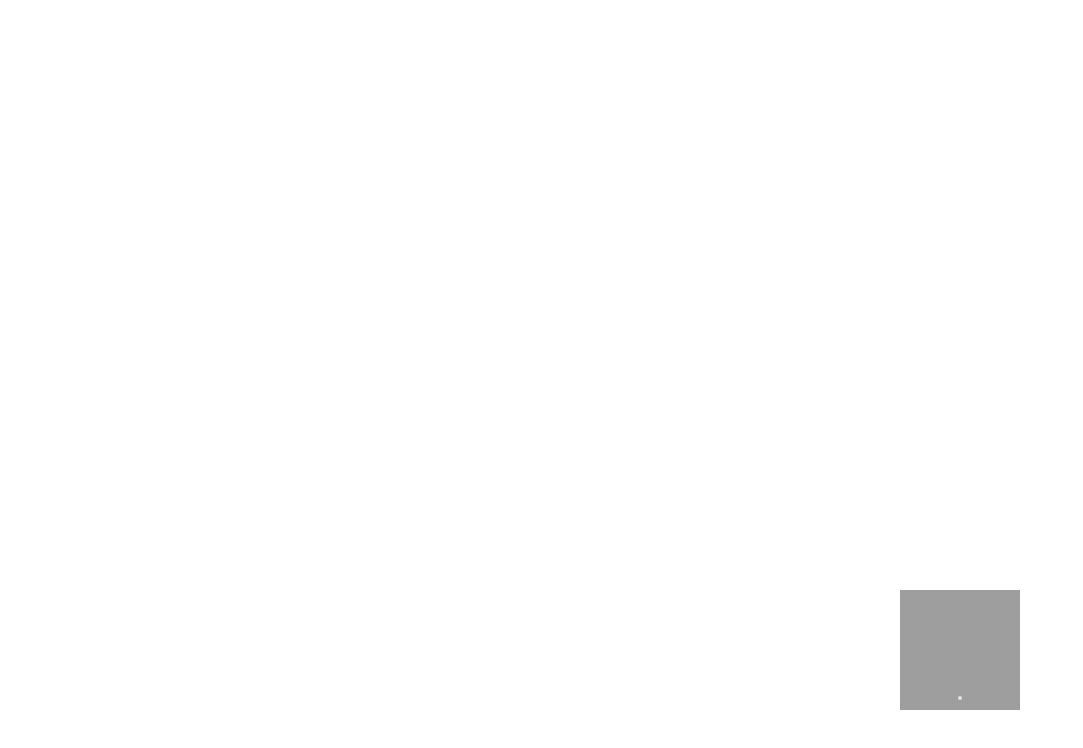
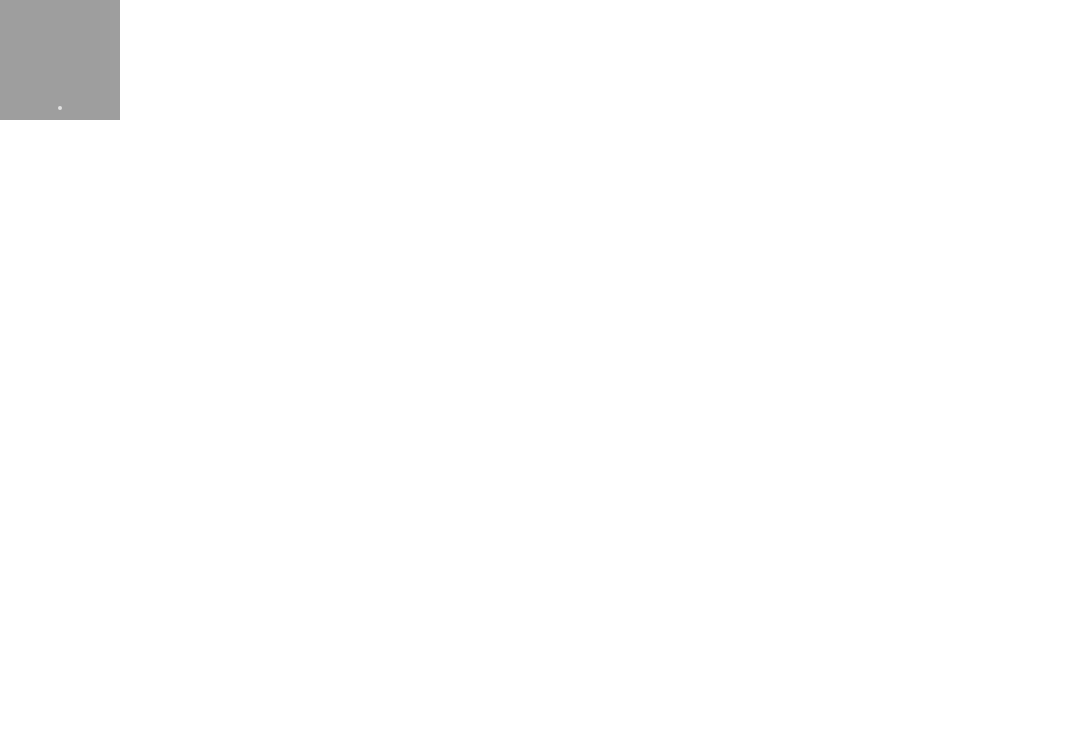
Before and after one commit to lightning-goats/Opti_Taco_Feeder, a plain HTML site: page index.html in a window 1280 px wide. Shown: the whole page, without its empty margins (0-1083 px from the left). Drawn offline with Linux system fonts and the light colour scheme; grey boxes are pictures that could not be loaded.

Commit message:
Update and rename qr.html to index.html
change to GRC services.  Remove outer container.

```diff
--- a/qr.html
+++ b/index.html
@@ -5,22 +5,12 @@
     <meta charset="UTF-8">
     <link rel="icon" href="data:," type="image/x-icon">
     <style>
-        #container {
-            position: absolute;
-            width: 1280px;
-            height: 720px;
-            margin: auto;
-            top: 0;
-            left: 0;
-            overflow: hidden;
-            border-radius: 12px;
-        }
         #qr-code-container {
             position: absolute;
             width: 120px; /* Set the width to match the qr-code width */
             height: 120px; /* Set the height to match the qr-code height */
-            bottom: 0;
-            left: 900px;
+            top: 0;
+            left: 0;
             background-color: rgba(255, 255, 255, 1);
             border-radius: 10px;
             margin-bottom: 10px;
@@ -48,8 +38,6 @@
     </style>
 </head>
 <body>
-
-<div id="container">
     <div id="qr-code-container">
         <div id="qr-code">
             <img id="qr-img" src="" width='120' height='120'">
@@ -57,12 +45,11 @@
         </div>
         <div id="sats_left"></div>
     </div>
-</div>
 
 <script>
-    const wallet = "07bb80d2d29040b3a428a6e33de15c40"; // wallet id from lnbits
-    const LNURL = "LNURL1DP68GURN8GHJ7MR9VAJKUEPWD3HXY6T5WVHXXMMD9AKXUATJD3CZ7EJTVFHXZSSSK3096";  // lnurl from lnbits lnulp extension
-    const server = "legend.lnbits.com";  // could also use lnb.bolverker.com if your wallet is there (any public lnbits url)
+    const wallet = "4e74146c232f4aa8a8959080026f159e"; // wallet id from lnbits
+    const LNURL = "LNURL1DP68GURN8GHJ7MRWVGHXYMMVWEJHY6M9WGHXXMMD9AKXUATJD3CZ75MRTQUK5JS5AL0DY";  // lnurl from lnbits lnulp extension
+    const server = "lnb.bolverker.com";  // could also use legend.lnbits.com if your wallet is there (any public lnbits url)
     const christine = 666;  // legarde limit in sats
 
     let balance = 0;
```
